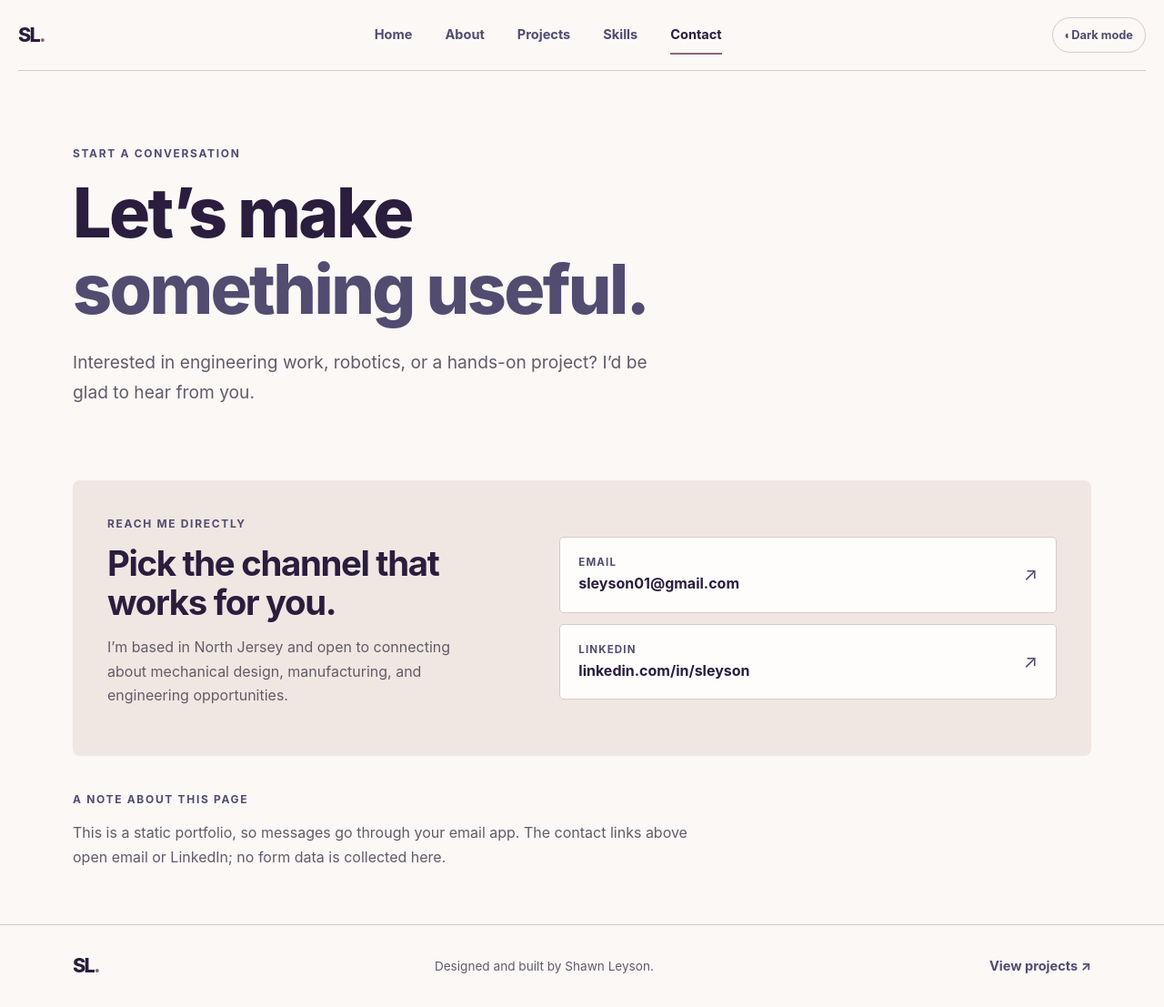
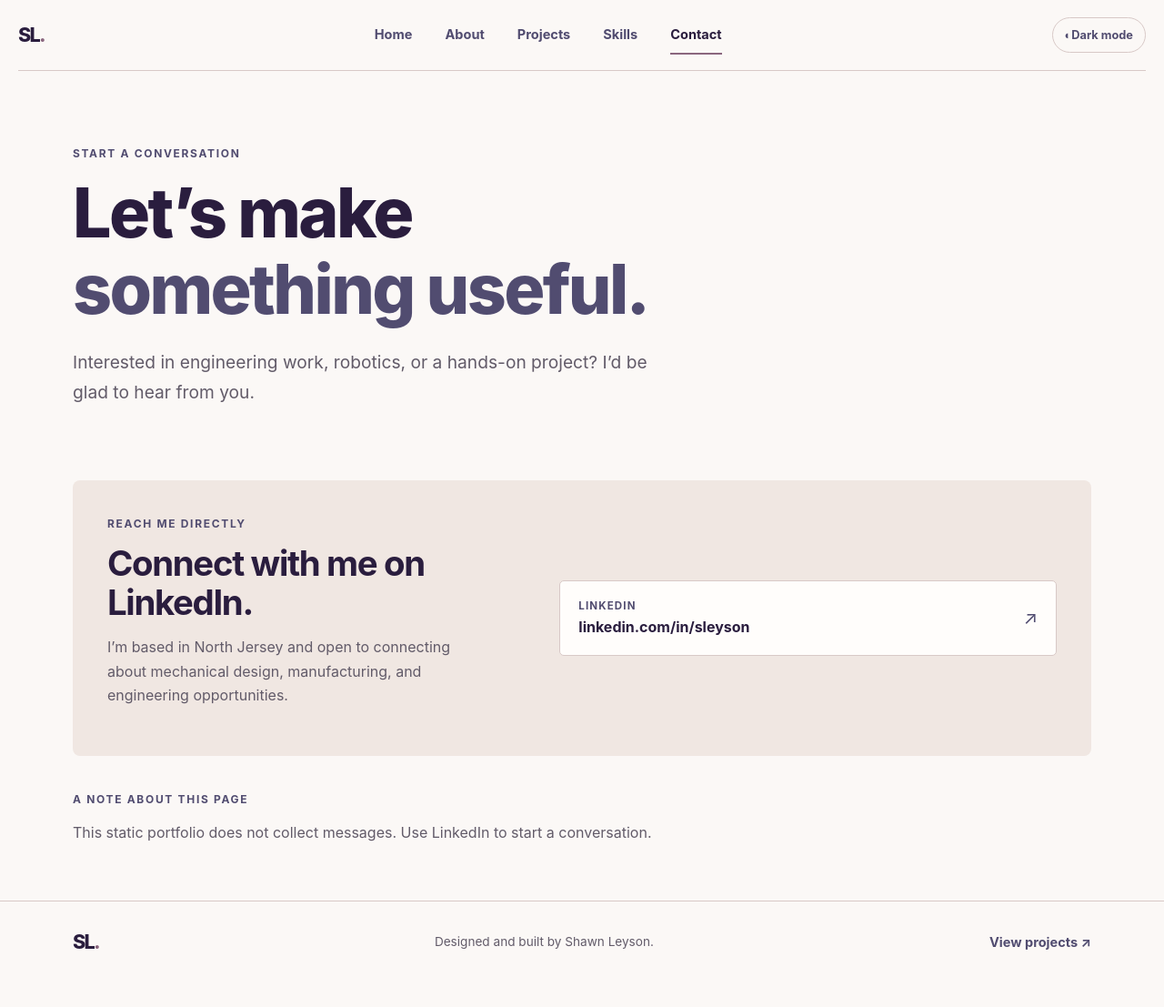
Before and after one commit to sal78-pixel/Portfolio, a plain HTML site: page contact.html in a window 1280 px wide. Shown: the whole page at 91% size. After the commit the page ends 1081 px from the top, so only its background shows below. Drawn offline with Linux system fonts and the light colour scheme.

Commit message:
Remove email address from contact page

```diff
--- a/contact.html
+++ b/contact.html
@@ -1,10 +1,46 @@
 <!doctype html>
-<html lang="en"><head><meta charset="utf-8"><meta name="viewport" content="width=device-width, initial-scale=1"><meta name="description" content="Contact mechanical engineering technology student Shawn Leyson by email or LinkedIn."><title>Contact | Shawn Leyson</title><link rel="stylesheet" href="styles.css"><script src="script.js" defer></script></head>
-<body><a class="skip-link" href="#main">Skip to content</a><header class="site-header"><a class="brand" href="index.html" aria-label="Shawn Leyson, home">SL<span>.</span></a><button class="menu-toggle" type="button" aria-expanded="false" aria-controls="site-nav"><span class="menu-icon" aria-hidden="true"></span><span class="sr-only">Open navigation</span></button><nav class="site-nav" id="site-nav" aria-label="Main navigation"><a href="index.html">Home</a><a href="about.html">About</a><a href="projects.html">Projects</a><a href="skills.html">Skills</a><a aria-current="page" href="contact.html">Contact</a></nav><button class="theme-toggle" type="button" aria-pressed="false"><span aria-hidden="true">◐</span> <span class="theme-label">Dark mode</span></button></header>
-<main id="main" class="wrap page-main contact-main">
-  <!-- MOVEABLE SECTION: introduction. -->
-  <section class="page-intro"><p class="eyebrow">Start a conversation</p><h1>Let’s make<br><span>something useful.</span></h1><p class="lede">Interested in engineering work, robotics, or a hands-on project? I’d be glad to hear from you.</p></section>
-  <!-- MOVEABLE SECTION: contact links. -->
-  <section class="contact-panel"><div><p class="eyebrow">Reach me directly</p><h2>Pick the channel that works for you.</h2><p class="contact-note">I’m based in North Jersey and open to connecting about mechanical design, manufacturing, and engineering opportunities.</p></div><div class="contact-links"><a class="contact-link" href="mailto:sleyson01@gmail.com"><span><small>Email</small><strong>sleyson01@gmail.com</strong></span><span aria-hidden="true">↗</span></a><a class="contact-link" href="https://www.linkedin.com/in/sleyson" target="_blank" rel="noopener noreferrer"><span><small>LinkedIn</small><strong>linkedin.com/in/sleyson</strong></span><span aria-hidden="true">↗</span></a></div></section>
-  <section class="contact-footnote"><p class="eyebrow">A note about this page</p><p>This is a static portfolio, so messages go through your email app. The contact links above open email or LinkedIn; no form data is collected here.</p></section>
-</main><footer class="site-footer"><div class="wrap footer-inner"><a class="brand" href="index.html">SL<span>.</span></a><p>Designed and built by Shawn Leyson.</p><a href="projects.html">View projects <span aria-hidden="true">↗</span></a></div></footer></body></html>
+<html lang="en">
+<head>
+  <meta charset="utf-8">
+  <meta name="viewport" content="width=device-width, initial-scale=1">
+  <meta name="description" content="Connect with mechanical engineering technology student Shawn Leyson on LinkedIn.">
+  <title>Contact | Shawn Leyson</title>
+  <link rel="stylesheet" href="styles.css">
+  <script src="script.js" defer></script>
+</head>
+<body>
+  <a class="skip-link" href="#main">Skip to content</a>
+  <header class="site-header">
+    <a class="brand" href="index.html" aria-label="Shawn Leyson, home">SL<span>.</span></a>
+    <button class="menu-toggle" type="button" aria-expanded="false" aria-controls="site-nav"><span class="menu-icon" aria-hidden="true"></span><span class="sr-only">Open navigation</span></button>
+    <nav class="site-nav" id="site-nav" aria-label="Main navigation">
+      <a href="index.html">Home</a><a href="about.html">About</a><a href="projects.html">Projects</a><a href="skills.html">Skills</a><a aria-current="page" href="contact.html">Contact</a>
+    </nav>
+    <button class="theme-toggle" type="button" aria-pressed="false"><span aria-hidden="true">◐</span> <span class="theme-label">Dark mode</span></button>
+  </header>
+  <main id="main" class="wrap page-main contact-main">
+    <!-- MOVEABLE SECTION: introduction. -->
+    <section class="page-intro">
+      <p class="eyebrow">Start a conversation</p>
+      <h1>Let’s make<br><span>something useful.</span></h1>
+      <p class="lede">Interested in engineering work, robotics, or a hands-on project? I’d be glad to hear from you.</p>
+    </section>
+    <!-- MOVEABLE SECTION: contact links. -->
+    <section class="contact-panel">
+      <div>
+        <p class="eyebrow">Reach me directly</p>
+        <h2>Connect with me on LinkedIn.</h2>
+        <p class="contact-note">I’m based in North Jersey and open to connecting about mechanical design, manufacturing, and engineering opportunities.</p>
+      </div>
+      <div class="contact-links">
+        <a class="contact-link" href="https://www.linkedin.com/in/sleyson" target="_blank" rel="noopener noreferrer"><span><small>LinkedIn</small><strong>linkedin.com/in/sleyson</strong></span><span aria-hidden="true">↗</span></a>
+      </div>
+    </section>
+    <section class="contact-footnote">
+      <p class="eyebrow">A note about this page</p>
+      <p>This static portfolio does not collect messages. Use LinkedIn to start a conversation.</p>
+    </section>
+  </main>
+  <footer class="site-footer"><div class="wrap footer-inner"><a class="brand" href="index.html">SL<span>.</span></a><p>Designed and built by Shawn Leyson.</p><a href="projects.html">View projects <span aria-hidden="true">↗</span></a></div></footer>
+</body>
+</html>
```
Also changed, not shown: 1 other file.
